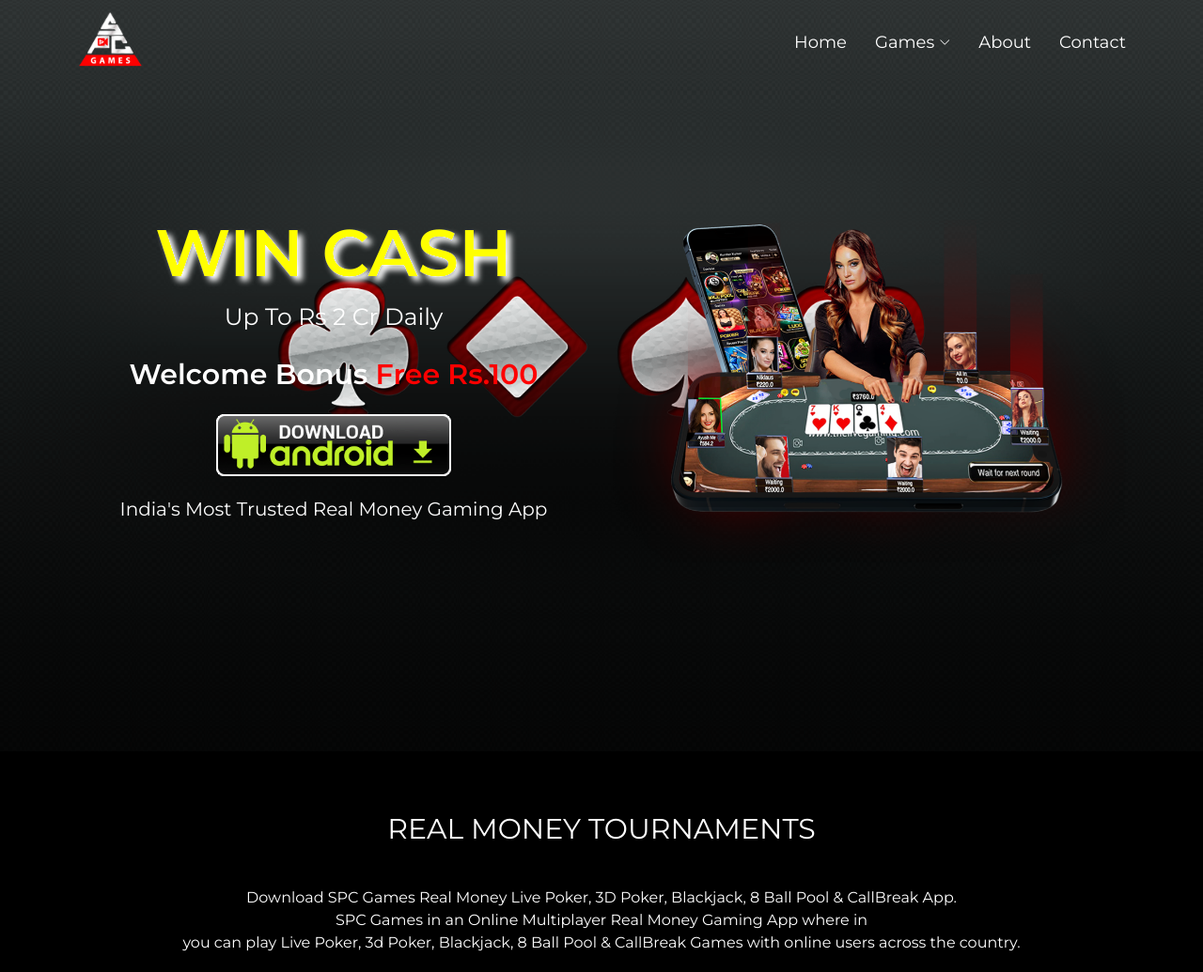
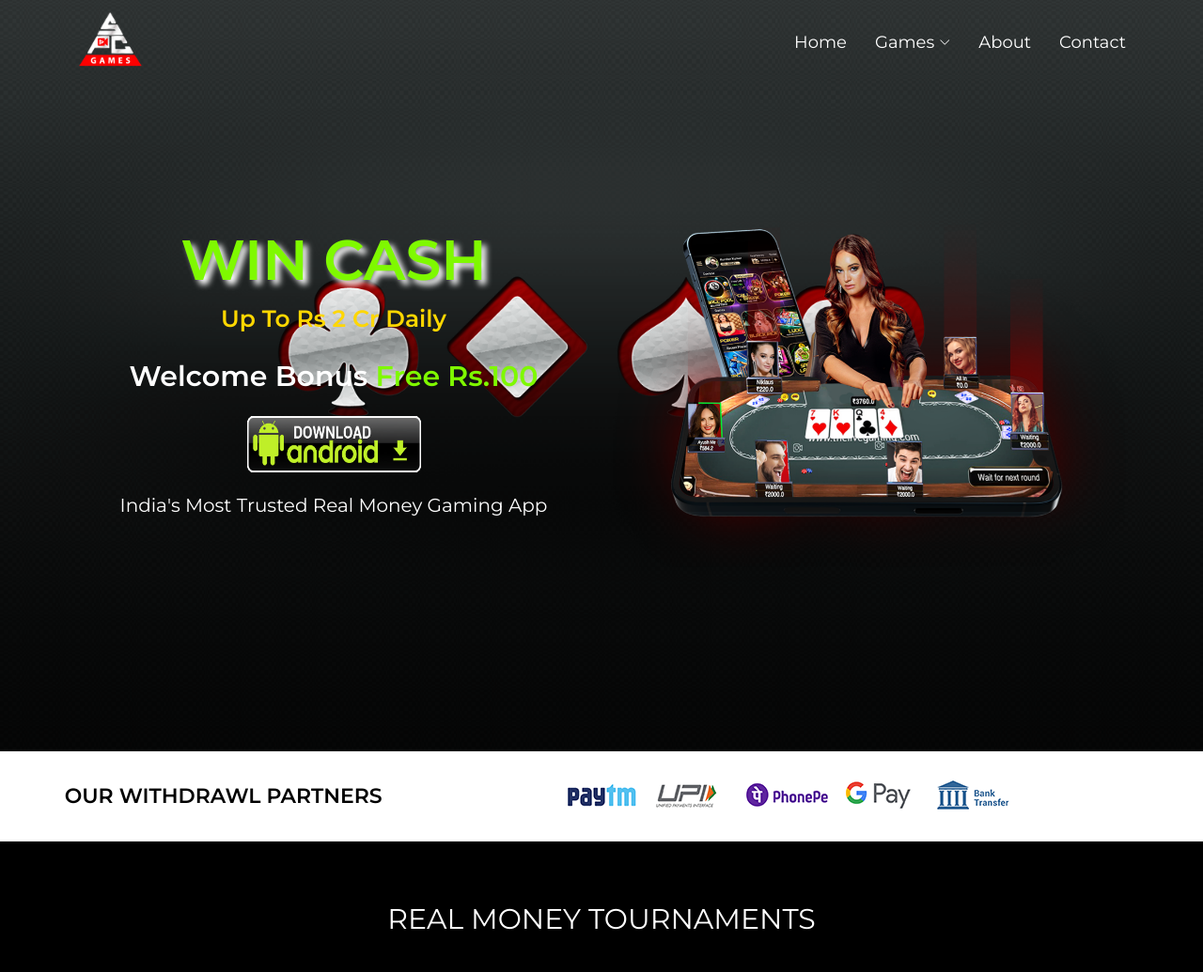
Before and after one commit to Ankit23456789/Spc-Games-Clone, a plain HTML site: page index.html in a window 1280 px wide. Shown: the top 1035 px of the page at 94% size. Drawn offline with nearby package versions, Linux system fonts and the light colour scheme.

Commit message:
new update

```diff
--- a/assets/css/style.css
+++ b/assets/css/style.css
@@ -310,8 +310,9 @@
   background-position: center;
   background-repeat: no-repeat;
   background-size: cover;
-  padding-top: 10px;padding-bottom: 10px;
-}
+  padding-top: 10px;
+}
+
 
 #hero .Hero_main_container {
   width: 100%;
@@ -319,16 +320,17 @@
 }
 
 #hero h1 {
-  font-size: 70px;
+  font-size: 60px;
   color: #7FF900;
   text-shadow: white 5px 5px 6px;
-  font-weight: 700;
-  filter: brightness(300%);
+  font-weight: 900;
 }
 
 #hero .p2 {
   font-size: 25px;
   margin-bottom: 20px;
+  font-weight:900;
+  color: #FFD700;
 }
 
 #hero .p3 {
@@ -338,8 +340,9 @@
 }
 
 #hero .p3 span {
-  color: #fe0000;
-  font-weight: 600;
+  color: #7FF900;
+  font-weight: 700;
+  font-size: 30px;
 }
 
 #hero .p4 {
@@ -675,11 +678,11 @@
   color: #000;
   margin-top: 20px;
   margin-bottom: 20px;
-
   text-align: right;
   align-items: center;
   justify-content: center;
   font-size: 22px;
+  font-weight: 800;
 }
 @media (max-width:1024px){
   .clients h3 {
@@ -698,16 +701,21 @@
     margin-top: 0px;
     margin-bottom: 0px;
   }
-
-  /* .clients img{
-      max-width: 100%;
-  } */
   .clients {
     padding-top: 15px;
     margin-bottom: 15px;
   }
 }
-
+.client-section{
+   width: 100%;
+   height: fit-content;
+   display: flex;
+   flex-direction: row;
+   align-items: center;
+   justify-content: center;
+   flex-wrap: wrap;
+
+}
 
 
 /*--------------------------------------------------------------
--- a/index.html
+++ b/index.html
@@ -4,11 +4,9 @@
 <head>
   <meta charset="utf-8">
   <meta content="width=device-width, initial-scale=1.0" name="viewport">
-
   <title>SPC Games Clone </title>
   <meta content="" name="description">
   <meta content="" name="keywords">
-
   <!-- Favicons -->
   <link href="assets/img/favicon.png" rel="icon">
   <link href="assets/img/apple-touch-icon.png" rel="apple-touch-icon">
@@ -18,8 +16,6 @@
   <link href="assets\bootstrap-icons\bootstrap-icons.css" rel="stylesheet">
   <!-- Main CSS File -->
   <link href="assets/css/style.css" rel="stylesheet">
-
-
 </head>
 
 <body>
@@ -71,12 +67,12 @@
             Welcome Bonus <span> Free Rs.100</span>
           </p>
           <div className="d-flex justify-content-center text-center">
-            <a href="ThankYou.html" class="android_btn m-2">
-              <img src="assets\img\download-gif.gif" alt="Android-download-image" width=250 height=66 />
+            <a href="ThankYou.html" class="android_btn ">
+              <img src="assets\img\download-gif.gif" alt="Android-download-image" width=185 height=60 />
             </a>
             <a href="https://itunes.apple.com/in/app/stick-pool-club/id1353732056?ls=1&mt=8" target="_blank"
-              class="ios_btn m-2">
-              <img src="assets\img\download-apple.png" alt="Iphone-download-image" width=250 height=66 />
+              class="ios_btn ">
+              <img src="assets\img\download-apple.png" alt="Iphone-download-image" width=185 height=60 />
             </a>
           </div>
           <p class='p4'>
@@ -94,9 +90,8 @@
   <main id="main">
 
 
-    <!-- <section id="clients" class="clients">
-      <div class="container">
-        <div class="row">
+    <section id="clients" class=" container-fluid clients ">
+        <div class="row client-section">
           <div class="col-md-4 col-12 text-center">
             <h3>OUR WITHDRAWL PARTNERS</h3>
           </div>
@@ -104,8 +99,7 @@
             <img src="assets\img\clients\Transfer.png" class="img-fluid" alt="  withdrawl-Partner">
           </div>
         </div>
-      </div>
-    </section> -->
+    </section>
 
     <div class="container home_page_tex_box  ">
       <h2> REAL MONEY TOURNAMENTS</h2>
```
Also changed, not shown: BallPool.html (+3 -5 lines), CallBreak.html (+3 -5 lines), Fantasy.html (+2 -4 lines), LivePoker.html (+2 -4 lines), ThankYou.html (+2 -6 lines), 2 other files.
